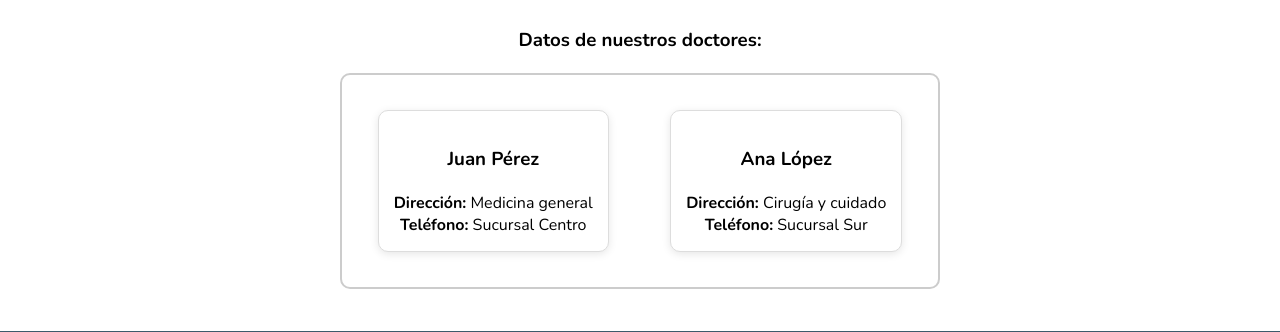
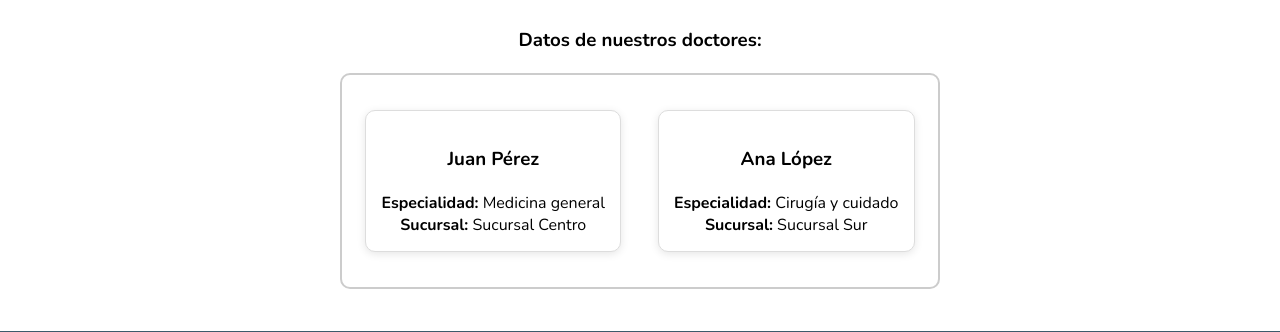
Before and after one commit to dmarcos184/VeterinariaElefante, a Django app: page /doctores/ in a window 1280 px wide. Shown: the part 1004-1336 px from the top of the page. Run offline with Django 5.2, Linux system fonts and the light colour scheme; data comes from the database, SQL or seed files in the repository.

Commit message:
Correccion html doctores

```diff
--- a/templates/doctores.html
+++ b/templates/doctores.html
@@ -45,8 +45,8 @@
         {% for a in doctores %}
             <div>
                 <h3>{{ a.nombre }}</h3>
-                <p><strong>Dirección:</strong> {{ a.especialidad }}</p>
-                <p><strong>Teléfono:</strong> {{ a.sucursal }}</p>
+                <p><strong>Especialidad:</strong> {{ a.especialidad }}</p>
+                <p><strong>Sucursal:</strong> {{ a.sucursal }}</p>
             </div>
         {% endfor %}
     </div>
```
Also changed, not shown: 1 other file.
